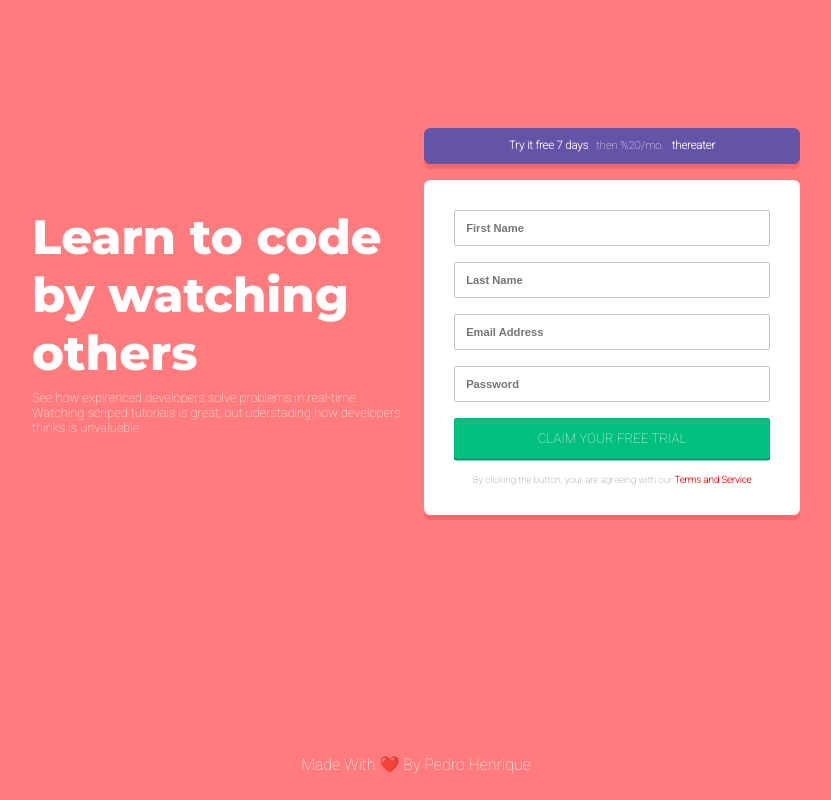
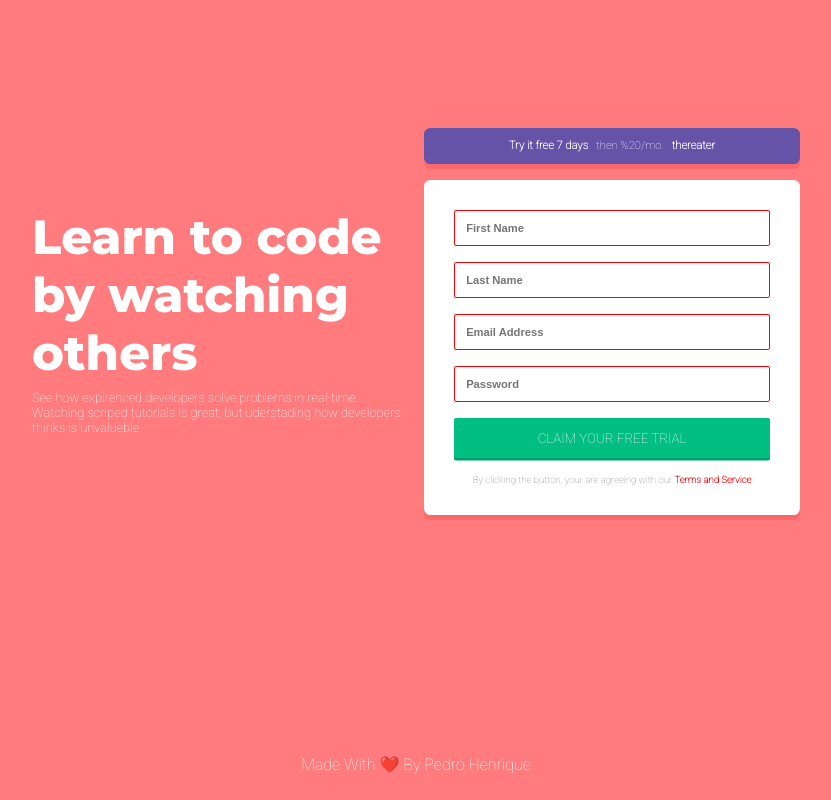
Before and after one commit to Czzped/Modern-Form, a website built with webpack: page src/index.html in a window 1280 px wide. Both pictures are taken after a click on the button "CLAIM YOUR FREE TRIAL". Shown: the whole page, without its empty margins (224-1055 px from the left). Built offline with nearby package versions, Linux system fonts and the light colour scheme.

Commit message:
Feat: feature to see if the input is empty include

```diff
--- a/src/index.html
+++ b/src/index.html
@@ -5,6 +5,7 @@
     <meta charset="UTF-8">
     <meta http-equiv="X-UA-Compatible" content="IE=edge">
     <meta name="viewport" content="width=device-width, initial-scale=1.0">
+    <script src="./index.js" defer></script>
     <link rel="stylesheet" href="./styles/style.css">
     <title>Mordern Form</title>
 </head>
@@ -22,13 +23,12 @@
                     <b>Try it free 7 days</b>then %20/mo.<b>thereater</b>
                 </span>
                 <span class="bottomRighttWrapperSection">
-                    <input type="text" class="inputsAreas" name="name" placeholder="First Name"
-                        class="inputsBottomRighttWrapperSection">
-                    <input type="text" class="inputsAreas" name="lastName" placeholder="Last Name"
-                        class="inputsBottomRighttWrapperSection">
-                    <input type="email" class="inputsAreas" name="Email" placeholder="Email Address">
-                    <input type="password" class="inputsAreas" name="Password" placeholder="Password">
-                    <input type="button" value="CLAIM YOUR FREE TRIAL" class="claimBottomRighttWrapperSection">
+                    <input type="text" class="inputsAreas" placeholder="First Name" data-isEmpty="yes">
+                    <input type="text" class="inputsAreas" placeholder="Last Name" data-isEmpty="yes">
+                    <input type="email" class="inputsAreas" placeholder="Email Address" data-isEmpty="yes">
+                    <input type="password" class="inputsAreas" placeholder="Password" data-isEmpty="yes">
+                    <input type="button" value="CLAIM YOUR FREE TRIAL" class="claimBottomRighttWrapperSection"
+                        id="claimButton">
                     <p class="termsOfServiceMessage">By clicking the button, your are agreeing with our <b>Terms and
                             Service</b></p>
                 </span>
--- a/src/index.js
+++ b/src/index.js
@@ -0,0 +1,31 @@
+const inputs = document.querySelectorAll('.inputsAreas')
+const root = document.querySelector(':root')
+const claimButton = document.getElementById('claimButton').addEventListener('click', () => {
+    let verificationNumber = 0
+    inputs.forEach((ev) => {
+        let isEmpty = false
+        if (ev.value ?? false === false) {
+            verificationNumber += 1
+            isEmpty = true
+        }
+
+        if (isEmpty === false) {
+            ev.style.border = "0.1rem solid" + getComputedStyle(root).getPropertyValue('---erro-border')
+        }
+    })
+
+    if (verificationNumber === 4) {
+        alert('Thanks for choosing us!!')
+        inputs.forEach(ev => {
+            ev.value = ''
+        })
+    } else {
+        alert('You need to fill all places')
+    }
+})
+
+for (let i = 0; i < inputs.length; i++) {
+    inputs[i].addEventListener('keydown', (ev) => {
+        ev.target.style.border = "0.1rem solid " + getComputedStyle(root).getPropertyValue('---input-border');
+    })
+}
--- a/src/styles/style.css
+++ b/src/styles/style.css
@@ -21,6 +21,7 @@
     ---bg-color: #FF7B7D;
     ---shadow-color: #FB676B;
     ---claim-button-shadow: #009F73;
+    ---erro-border: #ff0004;
 }
 
 .container {
@@ -164,7 +165,7 @@ sections {
 .termsOfServiceMessage>b {
     cursor: pointer;
 
-    color: red;
+    color: var(---erro-border);
 }
 
 footer {
```
